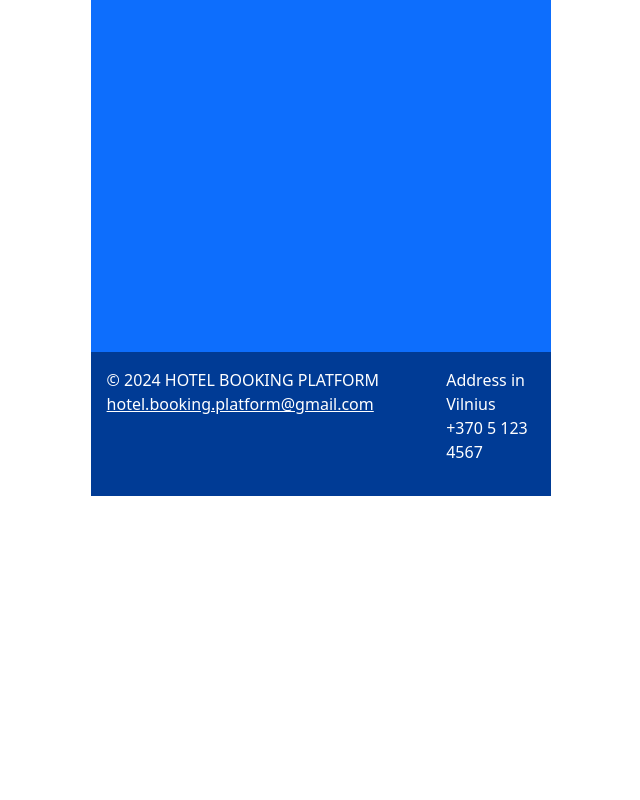
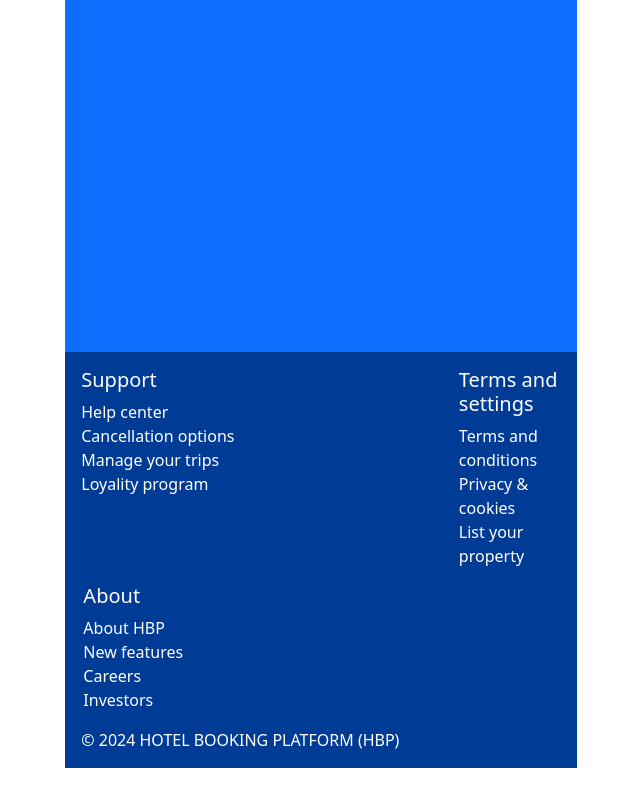
Before and after one commit to vsiaurys/booking, a React (Vite) app in the folder frontend/: page / in a window 1280 px wide. Shown: the part 1280-2080 px from the top of the page, without its empty margins (319-959 px from the left). Before the commit the page ends 1808 px from the top, so only its background shows below. Built offline with nearby package versions, Linux system fonts and the light colour scheme.

Commit message:
Update Footer.jsx

```diff
--- a/frontend/src/components/Footer.jsx
+++ b/frontend/src/components/Footer.jsx
@@ -9,29 +9,46 @@ export default function Footer() {
   };
 
   return (
+    <footer className="mt-auto footer w-100">
       <div className="container text-start p-3 w-100">
         <div className="row">
-        <div className="col-7 col-sm-6 col-md-8 col-lg-9">
+          <div className="col-sm-1 col-md-8 col-lg-9">
             <ul className="list-unstyled">
-            <li>&#169; {getCurrentYear()} HOTEL BOOKING PLATFORM</li>
               <li>
-              <a
-                className="contact-email"
-                href="mailto:hotel.booking.platform@gmail.com"
-              >
-                hotel.booking.platform@gmail.com
-              </a>
+                <h5>Support</h5>
               </li>
+              <li>Help center</li>
+              <li>Cancellation options</li>
+              <li>Manage your trips</li>
+              <li>Loyality program</li>
             </ul>
           </div>
 
-        <div className="col-5 col-sm-6 col-md-4 col-lg-3 d-flex justify-content-end">
+          <div className="col-4 col-sm-6 col-md-4 col-lg-3 d-flex justify-content-end">
             <ul className="list-unstyled">
-            <li>Address in Vilnius</li>
-            <li>+370 5 123 4567</li>
+              <li>
+                <h5>Terms and settings</h5>
+              </li>
+              <li>Terms and conditions</li>
+              <li>Privacy & cookies</li>
+              <li>List your property</li>
+            </ul>
+          </div>
+
+          <div className="col-4 col-sm-6 col-md-4 col-lg-3 d-flex justify-content-end">
+            <ul className="list-unstyled">
+              <li>
+                <h5>About</h5>
+              </li>
+              <li>About HBP</li>
+              <li>New features</li>
+              <li>Careers</li>
+              <li>Investors</li>
             </ul>
           </div>
         </div>
+        <div>&#169; {getCurrentYear()} HOTEL BOOKING PLATFORM (HBP)</div>
       </div>
+    </footer>
   );
 }
```
Lines whose indentation alone changed are shown as unchanged.
